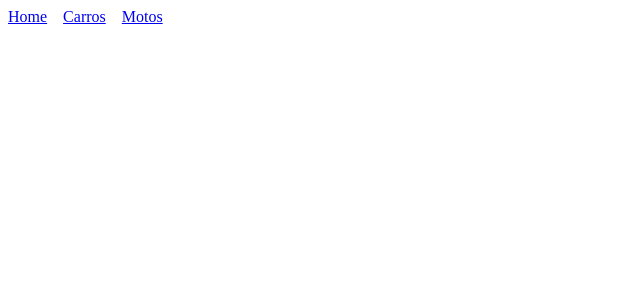
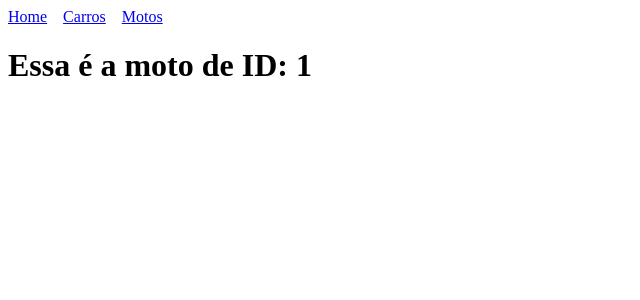
Before and after one commit to treinaweb/nuxt-fundamentos, a Nuxt app: page /motos/1 in a window 1280 px wide. Before the commit this address had no page. Shown: the top 300 px of the page, without its empty margins (0-640 px from the left). Built offline with nearby package versions, Linux system fonts and the light colour scheme.

Commit message:
2-5 Roteamento dinâmico

```diff
--- /dev/null
+++ b/pages/motos/[id]/index.vue
@@ -0,0 +1,9 @@
+<script setup>
+const route = useRoute();
+</script>
+
+<template>
+    <div>
+        <h1>Essa é a moto de ID: {{ route.params.id }}</h1>
+    </div>
+</template>
```
